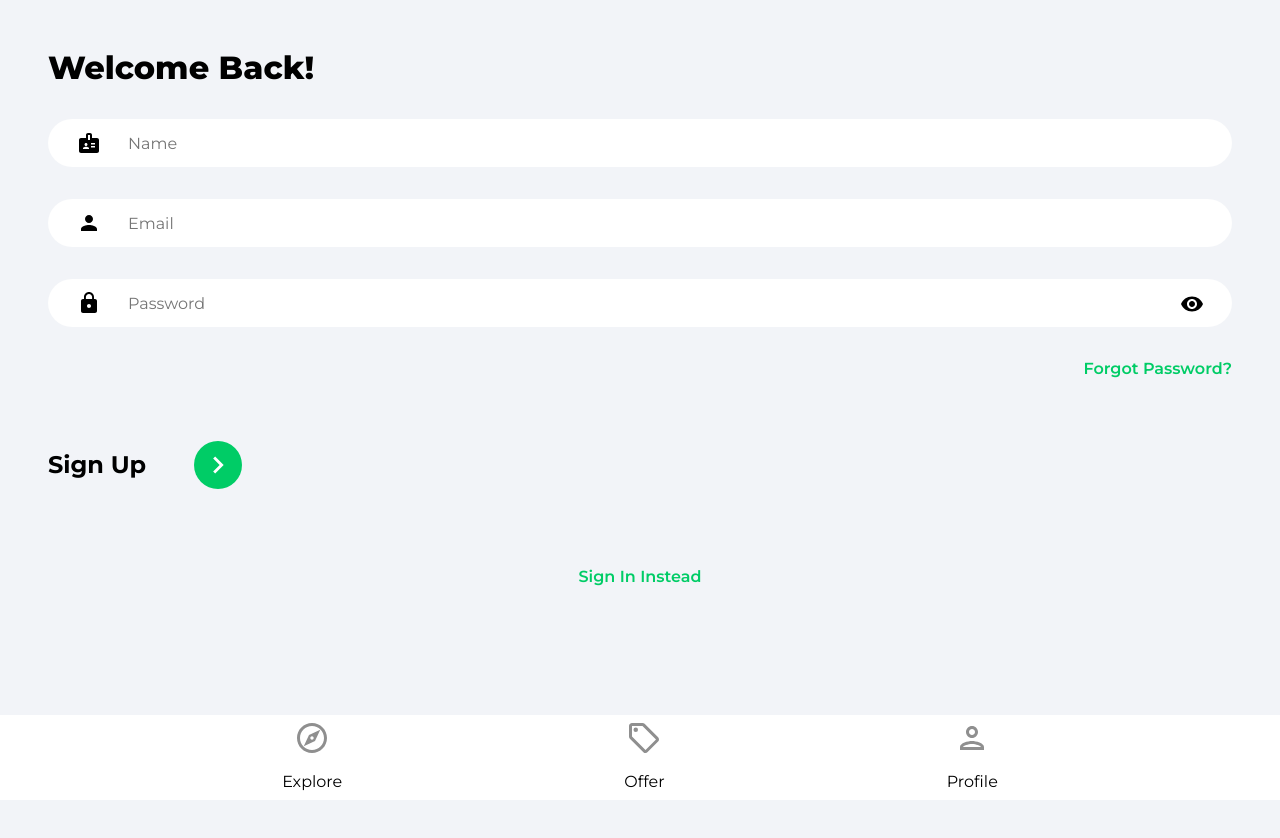
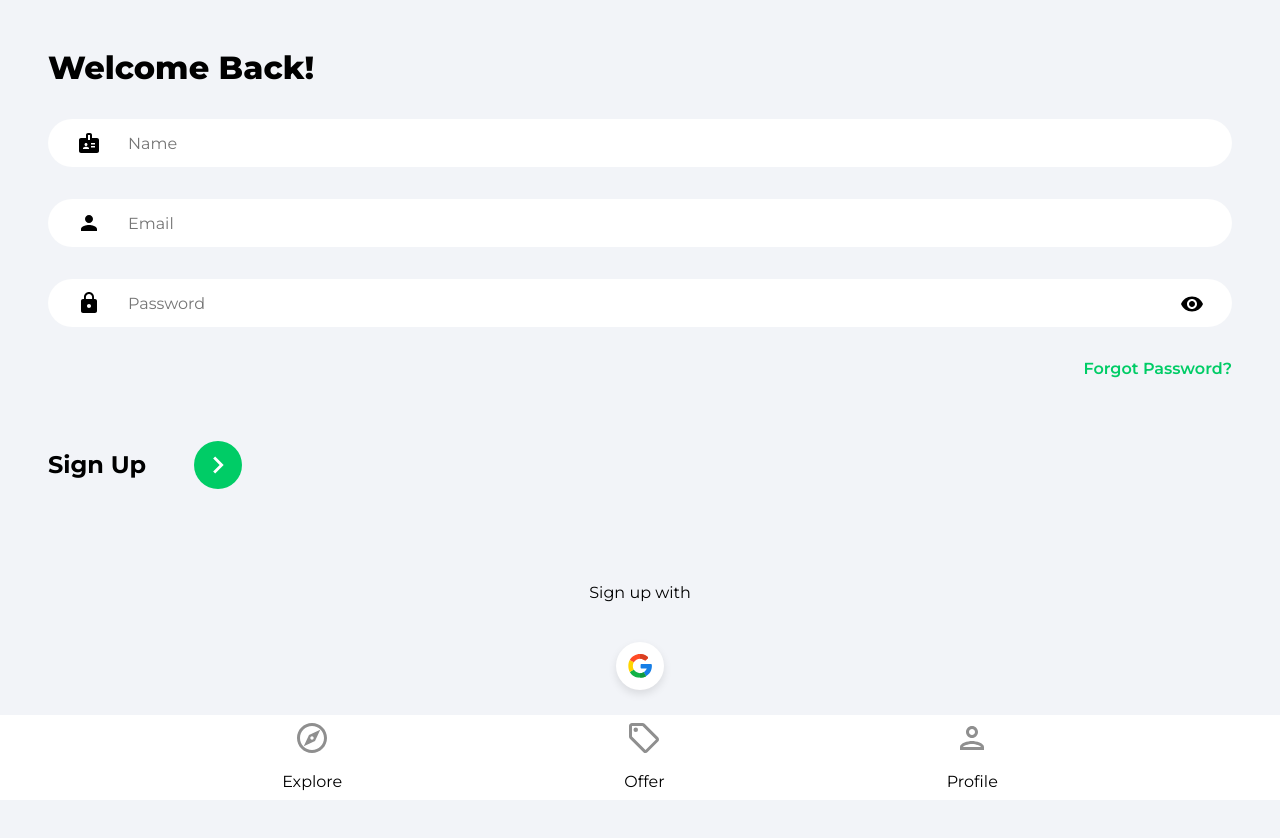
Before and after one commit to whitebeard086/house_marketplace, a React (Create React App) app: page /sign-up in a window 1280 px wide. Shown: the top 838 px of the page. Before the commit the page ends 800 px from the top, so only its background shows below. Built offline with nearby package versions, Linux system fonts and the light colour scheme.

Commit message:
implement Google OAuth

```diff
--- /dev/null
+++ b/src/components/OAuth.jsx
@@ -0,0 +1,47 @@
+import { useLocation, useNavigate } from "react-router-dom";
+import { getAuth, signInWithPopup, GoogleAuthProvider } from "firebase/auth";
+import { doc, setDoc, getDoc, serverTimestamp } from "firebase/firestore";
+import { toast } from "react-toastify";
+
+import { db } from "../firebase.config";
+import googleIcon from "../assets/svg/googleIcon.svg";
+
+const OAuth = () => {
+  const navigate = useNavigate();
+  const location = useLocation();
+
+  const onGoogleClick = async () => {
+    try {
+        const auth = getAuth()
+        const provider = new GoogleAuthProvider()
+        const result = await signInWithPopup(auth, provider)
+        const user = result.user
+
+        // Check for user in the firestore
+        const docRef = doc(db, "users", user.uid)
+        const docSnap = await getDoc(docRef)
+
+        // If user does not exist, create user
+        if (!docSnap.exists) {
+            await setDoc(doc(db, "users", user.uid), {
+                name: user.displayName,
+                email: user.email,
+                timestamp: serverTimestamp()
+            })
+        }
+        navigate("/")
+    } catch (error) {
+        toast.error("Could not authorize with Google")
+    }
+  }
+
+  return (
+    <div className="socialLogin">
+      <p>Sign {location.pathname === "/sign-up" ? "up" : "in"} with</p>
+      <button className="socialIconDiv" onClick={onGoogleClick}>
+          <img className="socialIconImg" src={googleIcon} alt="google" />
+      </button>
+    </div>
+  );
+};
+export default OAuth;
--- a/src/components/index.js
+++ b/src/components/index.js
@@ -1,3 +1,4 @@
 export { default as Navbar } from "./Navbar";
+export { default as OAuth } from "./OAuth";
 export { default as PrivateRoute } from "./PrivateRoute";
 export { default as Spinner } from "./Spinner";
--- a/src/pages/SignIn.jsx
+++ b/src/pages/SignIn.jsx
@@ -5,6 +5,7 @@
 
 import { ReactComponent as ArrowRightIcon } from "../assets/svg/keyboardArrowRightIcon.svg";
 import visibilityIcon from "../assets/svg/visibilityIcon.svg";
+import { OAuth } from "../components";
 
 
 const SignIn = () => {
@@ -85,7 +86,7 @@
             </div>
           </form>
 
-          {/* Google OAuth */}
+          <OAuth />
 
           <Link to="/sign-up" className="registerLink">
             Sign Up Instead
--- a/src/pages/SignUp.jsx
+++ b/src/pages/SignUp.jsx
@@ -7,6 +7,7 @@
 import { ReactComponent as ArrowRightIcon } from "../assets/svg/keyboardArrowRightIcon.svg";
 import visibilityIcon from "../assets/svg/visibilityIcon.svg";
 import { toast } from "react-toastify";
+import { OAuth } from "../components";
 
 const SignUp = () => {
   const [showPassword, setShowPassword] = useState(false);
@@ -40,15 +41,15 @@
         displayName: name,
       });
 
-      const formDataCopy = { ...formData }
-      delete formDataCopy.password
-      formDataCopy.timestamp = serverTimestamp()
+      const formDataCopy = { ...formData };
+      delete formDataCopy.password;
+      formDataCopy.timestamp = serverTimestamp();
 
-      await setDoc(doc(db, "users", user.uid), formDataCopy)
+      await setDoc(doc(db, "users", user.uid), formDataCopy);
 
       navigate("/");
     } catch (error) {
-      toast.error("Something went wrong, please try again.")
+      toast.error("Something went wrong, please try again.");
     }
   };
 
@@ -105,7 +106,7 @@
             </div>
           </form>
 
-          {/* Google OAuth */}
+          <OAuth />
 
           <Link to="/sign-in" className="registerLink">
             Sign In Instead
```
